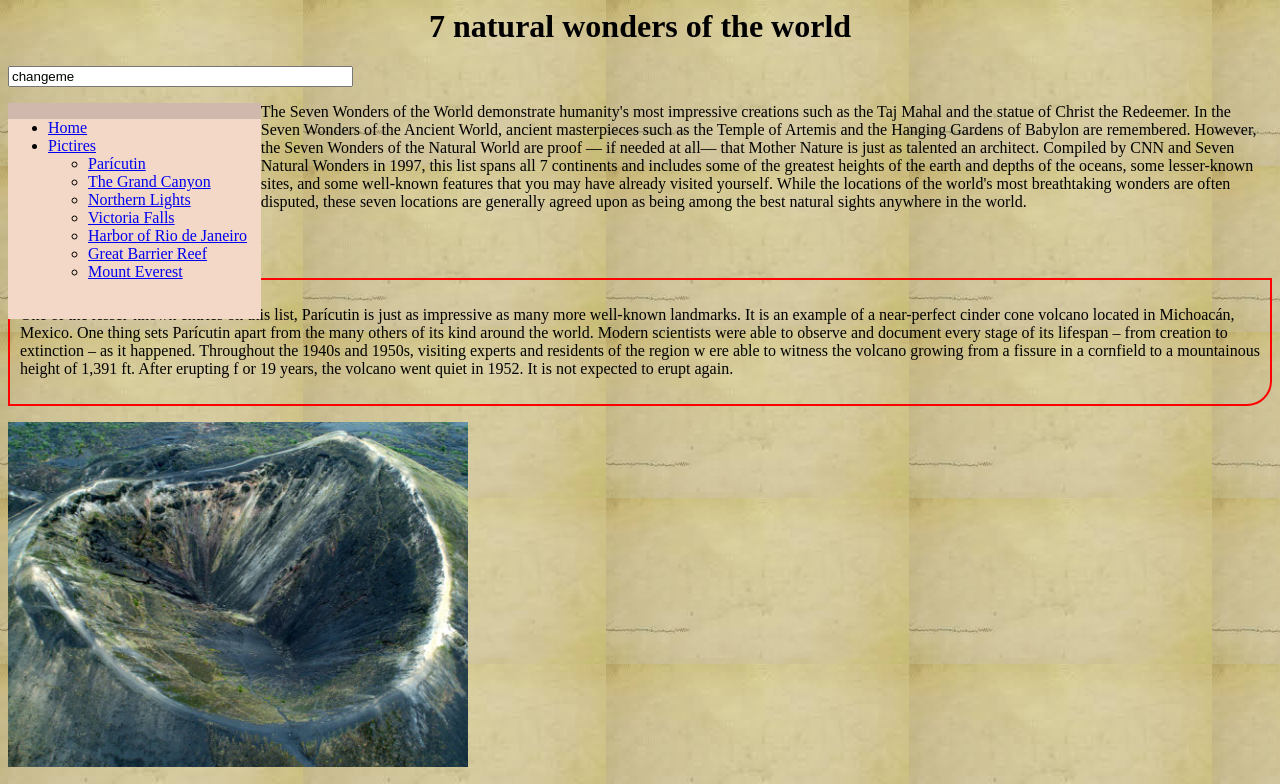
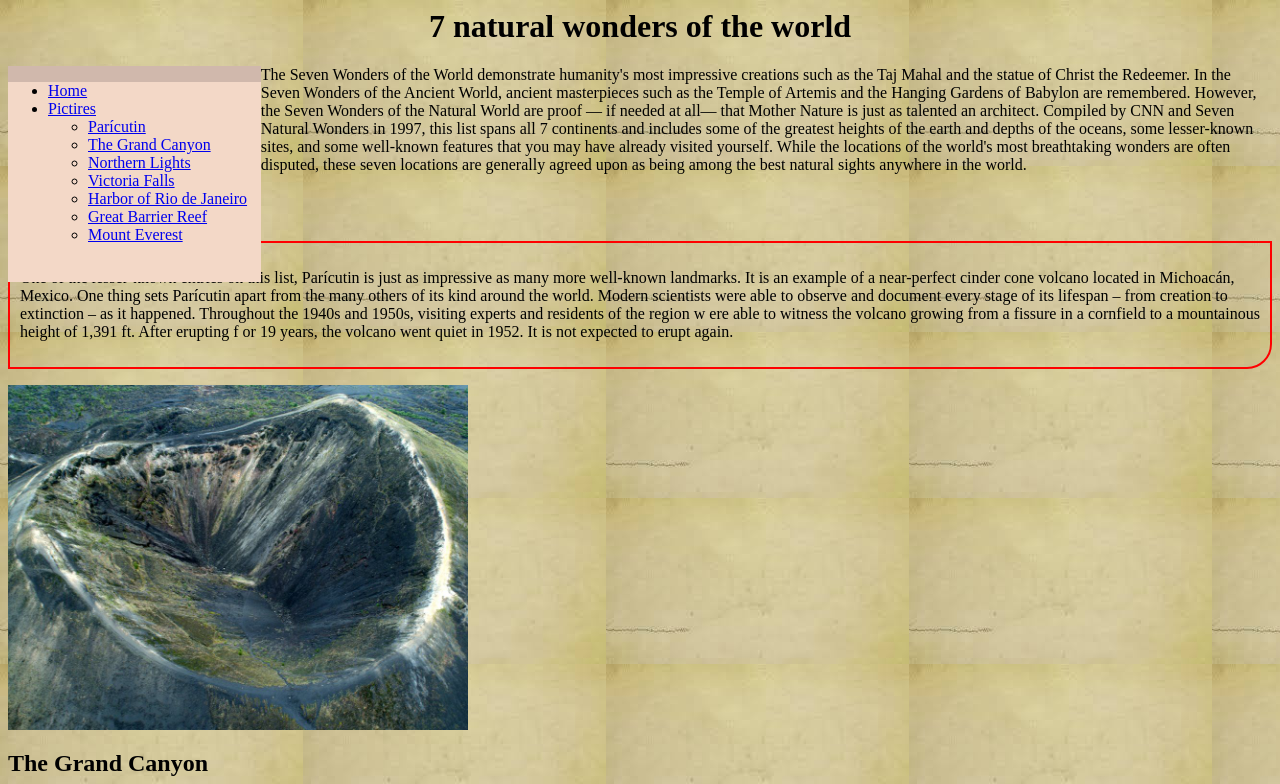
Before and after one commit to asmar555/new-site, a plain HTML site: page index.html in a window 1280 px wide. Shown: the top 784 px of the page. Drawn offline with Linux system fonts and the light colour scheme.

Commit message:
Update index.html

```diff
--- a/index.html
+++ b/index.html
@@ -34,7 +34,7 @@
 
 
     <h1><center>7 natural wonders of the world</h1></ceter>
-  <p><input type="text" value="changeme" size="40">
+
    <section>
   <nav>
 <ul >
```
